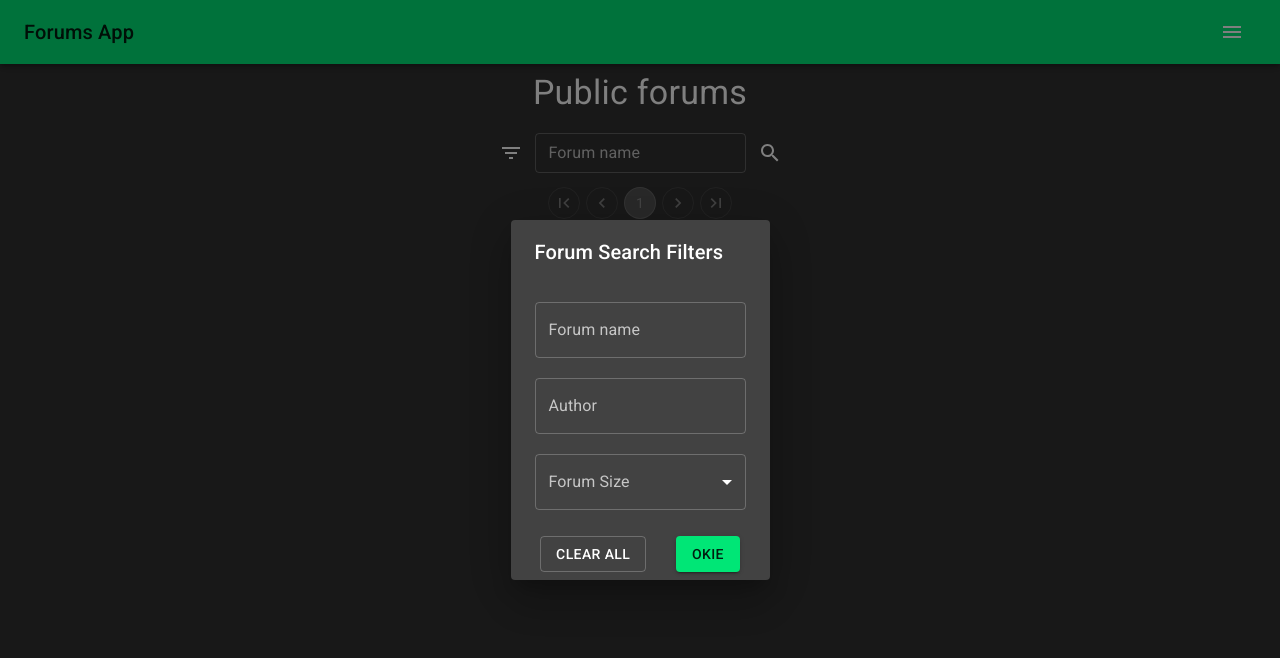
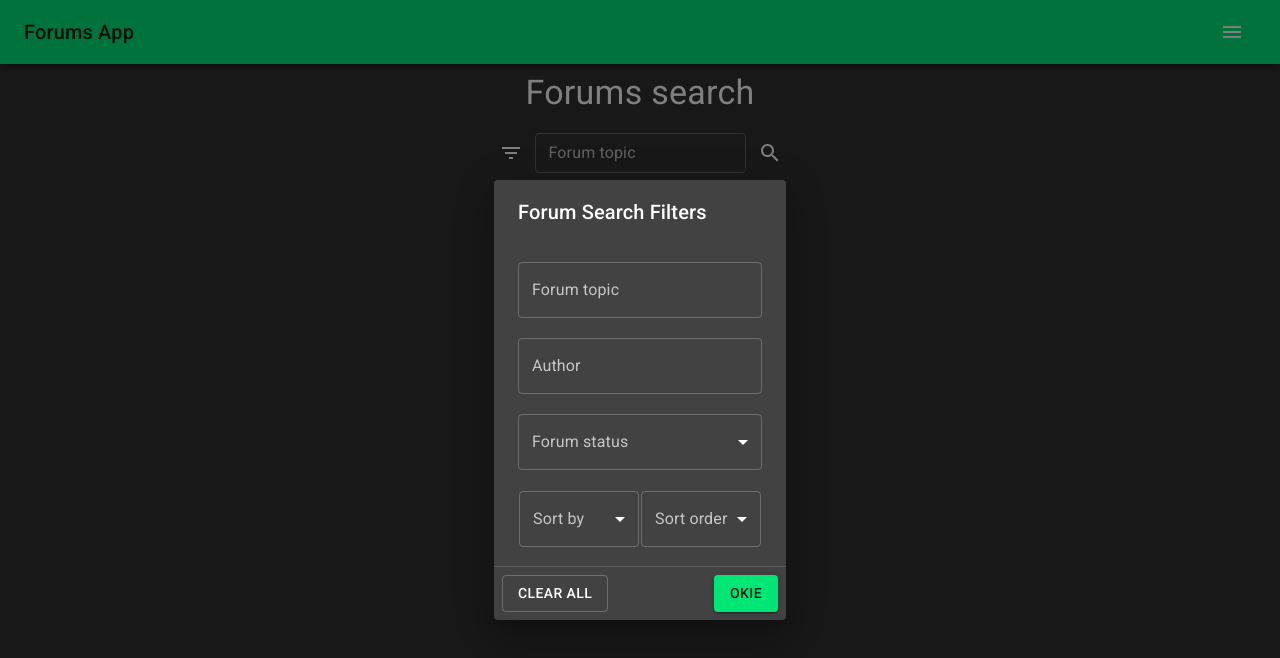
Before and after one commit to gus-tavo01/forums-app, a React (Create React App) app: page / in a window 1280 px wide. Both pictures are taken after a click on the button 510 px from the left and 152 px from the top of the page. Shown: the top 658 px of the page. Built offline with nearby package versions, Linux system fonts and the light colour scheme.

Commit message:
fix forums search filters

```diff
--- a/src/pages/Forums.js
+++ b/src/pages/Forums.js
@@ -20,17 +20,15 @@ import DialogContent from '@material-ui/core/DialogContent';
 import DialogTitle from '@material-ui/core/DialogTitle';
 import Tooltip from '@material-ui/core/Tooltip';
 import CircularProgress from '@material-ui/core/CircularProgress';
+import FormControlLabel from '@material-ui/core/FormControlLabel';
+import Checkbox from '@material-ui/core/Checkbox';
+import Divider from '@material-ui/core/Divider';
 // actions
 import { loadForums } from '../redux/actions/forums-actions';
 import PageTitle from '../components/PageTitle';
 import ForumsList from '../components/ForumsList';
-// constants
-import ForumSizes from '../constants/ForumSizes';
 
 const useStyles = makeStyles((theme) => ({
-  input: {
-    margin: '10px 0px',
-  },
   paginationContainer: {
     marginTop: '10px',
     marginBottom: '10px',
@@ -48,32 +46,38 @@ const useStyles = makeStyles((theme) => ({
       margin: '10px 0px',
     },
   },
+  formControl: {
+    minWidth: 120,
+    margin: '1px',
+  },
   actions: {
     display: 'flex',
-    justifyContent: 'space-evenly',
+    justifyContent: 'space-between',
   },
 }));
 
-const defaultFilters = { size: '', name: '', author: '' };
+const defaultFilters = { topic: '', author: '', active: '', public: true };
 
 function Forums() {
+  const classes = useStyles();
+  const dispatch = useDispatch();
+
   const [filtersOpen, setFiltersOpen] = useState(false);
   const [filters, setFilters] = useState(defaultFilters);
   const [page, setPage] = useState(1);
 
-  const classes = useStyles();
-  const dispatch = useDispatch();
+  const { isLoggedIn } = useSelector((store) => store.auth);
   const forums = useSelector((store) => store.forums);
   const pageLoaders = useSelector((store) => store.loaders.forums);
 
-  const onSubmit = () => {
-    // Step dispatch get forums
+  const handleSubmit = () => {
+    // get forums
     dispatch(loadForums({ ...filters, page }));
   };
 
   const onPageChange = (ev, value) => {
     setPage(value);
-    onSubmit();
+    handleSubmit();
   };
 
   const handleClose = () => {
@@ -88,15 +92,18 @@ function Forums() {
     setFiltersOpen(true);
   };
 
-  const handleInput = (ev) => {
-    const { target } = ev;
+  const handleInput = ({ target }) => {
     const newFilters = { ...filters, [target.name]: target.value };
     setFilters(newFilters);
   };
 
+  const handleOnPrivateCheck = ({ target }) => {
+    setFilters({ ...filters, public: !target.checked });
+  };
+
   return (
     <Grid container justifyContent="center" className={classes.root}>
-      <PageTitle content="Public forums" />
+      <PageTitle content="Forums search" />
       <Grid container item direction="column">
         <Grid container item justifyContent="center" alignItems="center">
           <Tooltip title="Filters">
@@ -105,16 +112,16 @@ function Forums() {
             </IconButton>
           </Tooltip>
           <TextField
-            label="Forum name"
+            label="Forum topic"
             type="search"
             variant="outlined"
             size="small"
             onChange={handleInput}
-            value={filters.name}
-            name="name"
+            value={filters.topic}
+            name="topic"
           />
           <Tooltip title="Search">
-            <IconButton onClick={onSubmit}>
+            <IconButton onClick={handleSubmit}>
               <SearchOutlinedIcon />
             </IconButton>
           </Tooltip>
@@ -135,19 +142,20 @@ function Forums() {
           />
         </Container>
         <Grid container item direction="column" alignItems="center" justifyContent="center">
-          {pageLoaders.list ? <CircularProgress size={80} /> : <ForumsList forums={forums.docs} />}
+          {pageLoaders.list && <CircularProgress size={80} />}
+          <ForumsList forums={forums.docs} />
         </Grid>
       </Grid>
       <Dialog open={filtersOpen} onClose={handleClose}>
         <DialogTitle id="form-dialog-title">Forum Search Filters</DialogTitle>
         <DialogContent className={classes.form}>
           <TextField
-            label="Forum name"
+            label="Forum topic"
             variant="outlined"
             fullWidth
             onChange={handleInput}
-            value={filters.name}
-            name="name"
+            value={filters.topic}
+            name="topic"
           />
           <TextField
             label="Author"
@@ -157,33 +165,69 @@ function Forums() {
             value={filters.author}
             name="author"
           />
-          <FormControl variant="outlined" className={classes.formControl}>
-            <InputLabel id="select-size">Forum Size</InputLabel>
+          <FormControl variant="outlined">
+            <InputLabel id="select-active">Forum status</InputLabel>
             <Select
-              labelId="select-size"
-              value={filters.size}
+              labelId="select-active"
+              value={filters.active}
               onChange={handleInput}
-              label="Forum Size"
-              name="size"
+              label="Forum status"
+              name="active"
             >
-              <MenuItem value={ForumSizes.open.label}>
-                I dont care ({ForumSizes.open.from} - {ForumSizes.open.to})
-              </MenuItem>
-              <MenuItem value={ForumSizes.small.label}>
-                {ForumSizes.small.label} ({ForumSizes.small.from} - {ForumSizes.small.to})
-              </MenuItem>
-              <MenuItem value={ForumSizes.medium.label}>
-                {ForumSizes.medium.label} ({ForumSizes.medium.from} - {ForumSizes.medium.to})
-              </MenuItem>
-              <MenuItem value={ForumSizes.large.label}>
-                {ForumSizes.large.label} ({ForumSizes.large.from} - {ForumSizes.large.to})
-              </MenuItem>
-              <MenuItem value={ForumSizes.xLarge.label}>
-                {ForumSizes.xLarge.label} ({ForumSizes.xLarge.from} - {ForumSizes.xLarge.to})
-              </MenuItem>
+              <MenuItem value>Active only</MenuItem>
+              <MenuItem value={false}>Inactive only</MenuItem>
             </Select>
           </FormControl>
+
+          <div>
+            <FormControl variant="outlined" className={classes.formControl}>
+              <InputLabel id="select-sortBy">Sort by</InputLabel>
+              <Select
+                labelId="select-sortBy"
+                value={filters.sortBy}
+                onChange={handleInput}
+                label="Sort by"
+                name="sortBy"
+              >
+                <MenuItem value="topic">Topic</MenuItem>
+                <MenuItem value="author">Author</MenuItem>
+                <MenuItem value="createDate">Creation date</MenuItem>
+                <MenuItem value="lastActivity">Activity date</MenuItem>
+                <MenuItem value="isActive">Status</MenuItem>
+                <MenuItem value="isPrivate">Scope</MenuItem>
+                <MenuItem value="participants">Participants</MenuItem>
+              </Select>
+            </FormControl>
+            <FormControl variant="outlined" className={classes.formControl}>
+              <InputLabel id="select-sortOrder">Sort order</InputLabel>
+              <Select
+                labelId="select-sortOrder"
+                value={filters.sortOrder}
+                onChange={handleInput}
+                label="Sort order"
+                name="sortOrder"
+              >
+                <MenuItem value="asc">Ascendent</MenuItem>
+                <MenuItem value="desc">Descendent</MenuItem>
+              </Select>
+            </FormControl>
+          </div>
+
+          {isLoggedIn && (
+            <FormControlLabel
+              control={
+                <Checkbox
+                  checked={filters.public === false}
+                  onChange={handleOnPrivateCheck}
+                  name="public"
+                  color="primary"
+                />
+              }
+              label="Include private forums"
+            />
+          )}
         </DialogContent>
+        <Divider />
         <DialogActions className={classes.actions}>
           <Button onClick={handleClear} variant="outlined">
             Clear all
```
